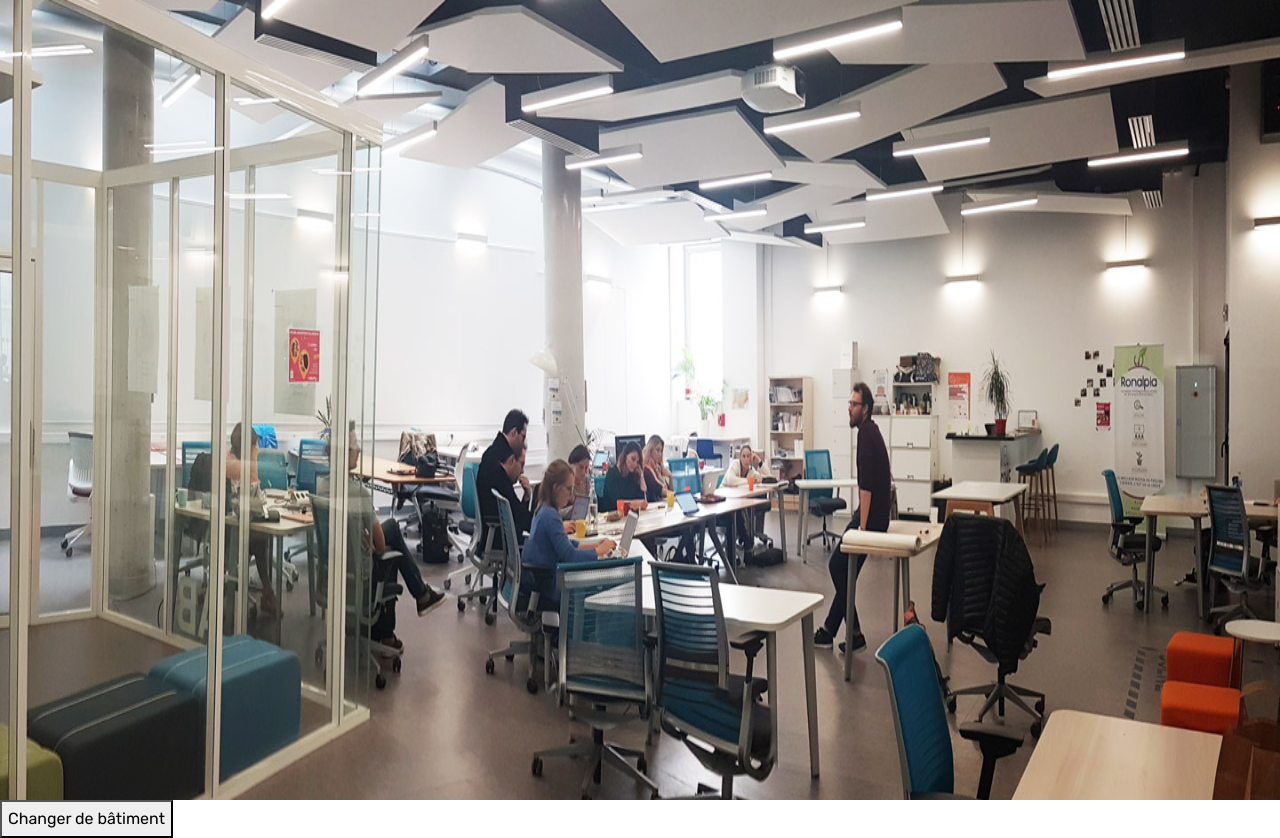
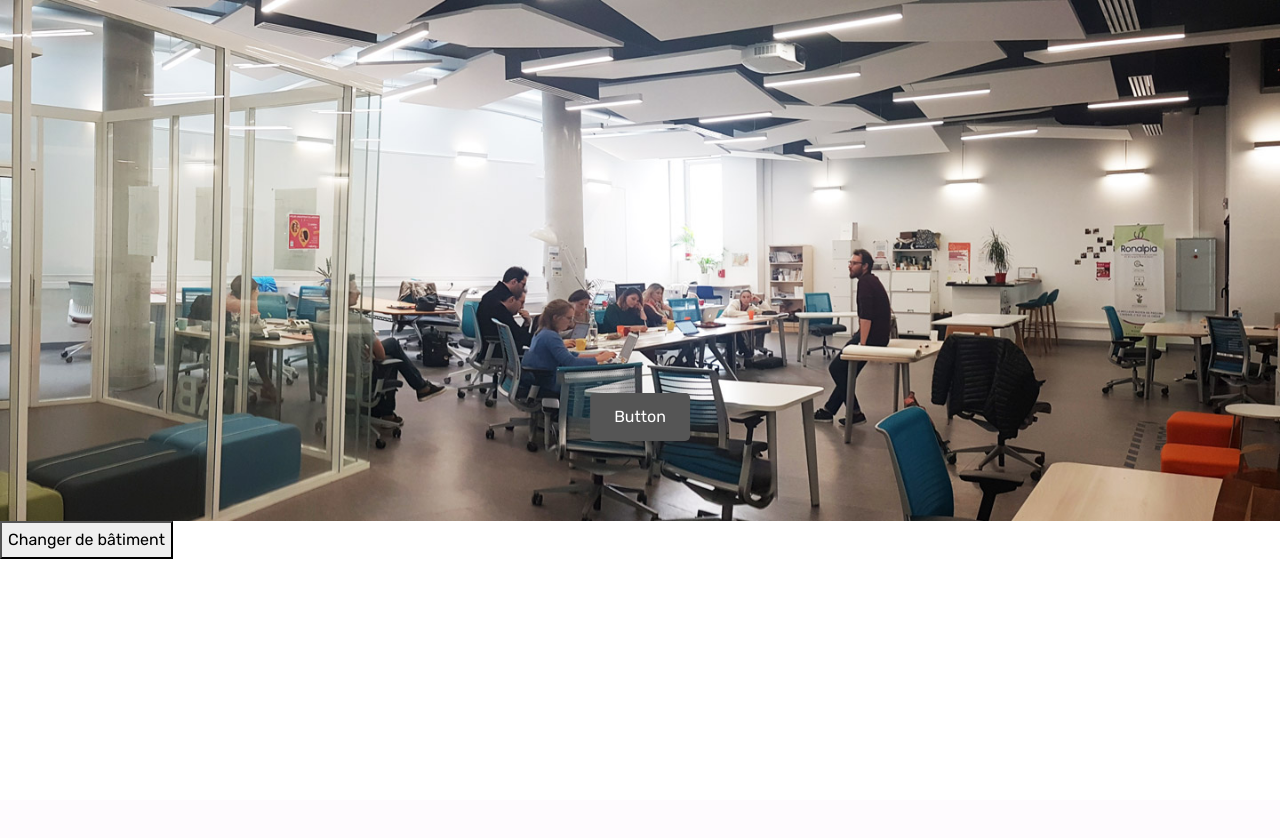
Before and after one commit to Batjax/GitWorkshopB3, a PHP site: page /exploration.php in a window 1280 px wide. After the commit the page ends 559 px from the top, so only its background shows below. Run offline with PHP 8.4, Linux system fonts and the light colour scheme; the visitor is signed in with stand-in values (Sample User, id 1); data that the repository does not hold is empty.

Commit message:
Mise à jour du git

```diff
--- a/exploration.php
+++ b/exploration.php
@@ -5,7 +5,7 @@
 <html lang="fr">
     <head>
         <meta charset="utf-8">
-        <title>HEP Explore</title>
+        <title>HEP Exploration</title>
         <meta name="viewport" content="width=device-width, initial-scale=1, shrink-to-fit=no">
         <script src="js/pleaserotate.min.js?ver=0.2" type="text/javascript"></script>
         <link href="https://fonts.googleapis.com/css?family=Rubik:300,400,500" rel="stylesheet">
@@ -22,6 +22,39 @@
         <link rel="stylesheet" href="css/style.css">
         <script type="text/javascript" src="js/exploration.js"></script>
     </head>
+    <style>
+        /* Container needed to position the button. Adjust the width as needed */
+.container_2 {
+  position: relative;
+  width: 100%;
+}
+
+/* Make the image responsive */
+.container_2 img {
+  width: 100%;
+  height: auto;
+}
+
+/* Style the button and place it in the middle of the container/image */
+.container_2 .btn {
+  position: absolute;
+  top: 80%;
+  left: 50%;
+  transform: translate(-50%, -50%);
+  -ms-transform: translate(-50%, -50%);
+  background-color: #555;
+  color: white;
+  font-size: 16px;
+  padding: 12px 24px;
+  border: none;
+  cursor: pointer;
+  border-radius: 5px;
+}
+
+.container_2 .btn:hover {
+  background-color: black;
+}
+    </style>
     <body>
         <?php
         $score = $_SESSION['score'];
@@ -29,7 +62,11 @@
         $prenom = $_SESSION['prenom'];
         $nom = $_SESSION['nom'];
         ?>
+        <div class="container_2">
+            <img src="images/exploration/Leclair---Incubateur.jpg">
+            <button class="btn">Button</button>
+        </div>
     </body>
-    <img style="width:100%; height:100%;" src="images/exploration/Leclair---Incubateur.jpg"/>
+    <!--<img style="width:100%; height:100%;" src="images/exploration/Leclair---Incubateur.jpg"/>-->
     <button type="button" id="changer_bat">Changer de bâtiment</button>
 </html>
```
Also changed, not shown: index.php (+17 -0 lines), visite.php (line endings or trailing spaces). Lines whose indentation alone changed are shown as unchanged.
